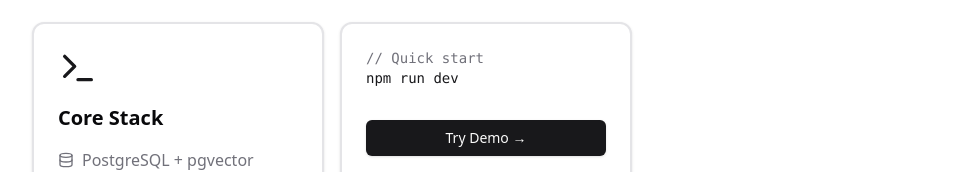
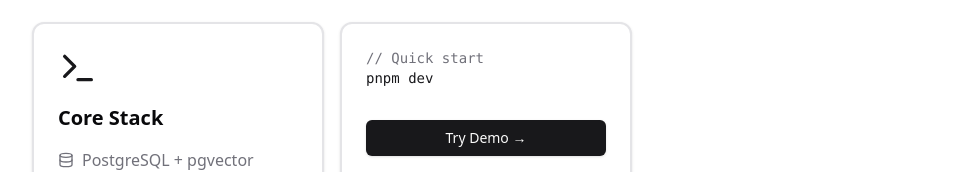
Before and after one commit to itsabhishekkr/NextRag, a Next.js app: page / in a window 1280 px wide. Shown: the part 292-464 px from the top of the page, without its empty margins (308-1267 px from the left). Built offline with nearby package versions, Linux system fonts and the light colour scheme.

Commit message:
Fix type errors

```diff
--- a/src/app/page.tsx
+++ b/src/app/page.tsx
@@ -46,8 +46,10 @@ export default function Home() {
           <Card className='p-6 border-2 hover:border-primary/50 transition-colors'>
             <div className='flex flex-col gap-4'>
               <div className='font-mono text-sm'>
-                <div className='text-muted-foreground'>// Quick start</div>
-                <code className='text-primary'>npm run dev</code>
+                <div className='text-muted-foreground'>
+                  &#47;&#47; Quick start
+                </div>
+                <code className='text-primary'>pnpm dev</code>
               </div>
               <div className='flex-1' />
               <div className='flex gap-4'>
--- a/src/components/theme-provider.tsx
+++ b/src/components/theme-provider.tsx
@@ -1,9 +1,14 @@
 'use client';
 
 import * as React from 'react';
-import { ThemeProvider as NextThemesProvider } from 'next-themes';
-import { type ThemeProviderProps } from 'next-themes/dist/types';
+import {
+  ThemeProvider as NextThemesProvider,
+  type ThemeProviderProps,
+} from 'next-themes';
 
-export function ThemeProvider({ children, ...props }: ThemeProviderProps) {
+export function ThemeProvider({
+  children,
+  ...props
+}: React.PropsWithChildren<ThemeProviderProps>) {
   return <NextThemesProvider {...props}>{children}</NextThemesProvider>;
 }
```
